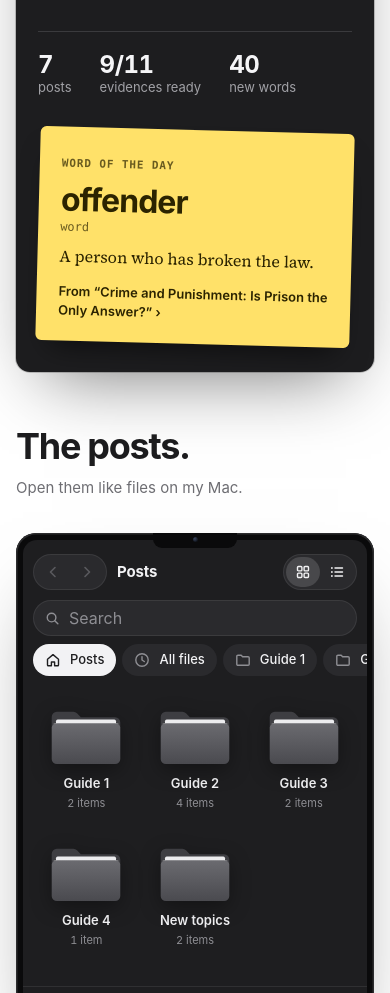
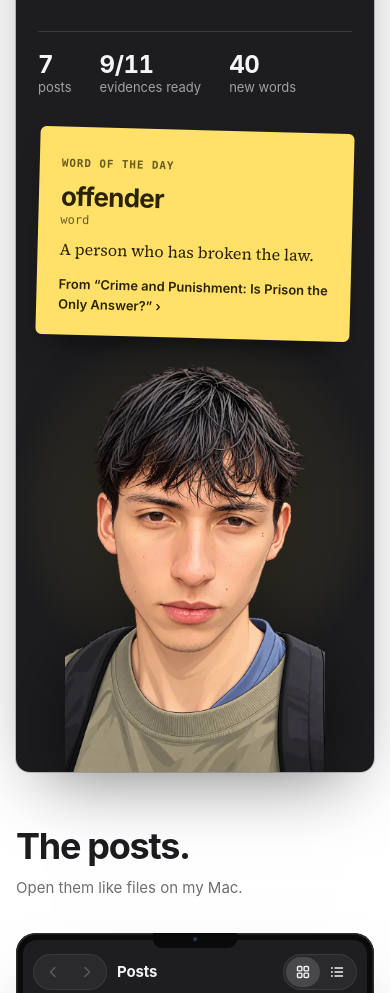
Before and after one commit to judux/my-english-journey, a plain HTML site: page index.html in a window 390 px wide. Shown: the part 600-1593 px from the top of the page. Drawn offline with Linux system fonts and the light colour scheme.

Commit message:
Retrato sin fondo en la ventana de inicio, con la palabra del día pegada al lado
Co-Authored-By: Claude Opus 5.5 <noreply@anthropic.com>

```diff
--- a/index.html
+++ b/index.html
@@ -167,6 +167,26 @@ main.wrap { display: grid; gap: 28px; padding-block: 32px 56px; }
 .stats div { font-size: .8125rem; color: var(--hero-muted); }
 .stats b { display: block; font: 700 1.5rem/1.1 var(--display); color: var(--hero-ink); letter-spacing: -.02em; font-variant-numeric: tabular-nums; }
 
+/* Retrato sin fondo: se apoya en el borde inferior de la ventana, con un halo cálido detrás.
+   La nota de la palabra del día queda pegada encima, sobre el hombro. */
+.me { position: relative; align-self: end; display: grid; justify-items: center; margin-bottom: -44px; min-width: 0; }
+.me::before {
+  content: ""; position: absolute; top: 2%; left: 50%; width: min(118%, 420px); aspect-ratio: 1; translate: -50% 0; border-radius: 50%;
+  background: radial-gradient(closest-side, color-mix(in srgb, var(--hi) 26%, transparent), color-mix(in srgb, var(--hi) 8%, transparent) 60%, transparent);
+  pointer-events: none;
+}
+.me img { position: relative; display: block; width: 100%; max-width: 300px; height: auto; filter: drop-shadow(0 18px 36px rgba(0, 0, 0, .5)); }
+.me .note { position: absolute; z-index: 1; left: -150px; bottom: 18px; width: 204px; padding: 18px 18px 16px; }
+/* Pantallas medianas: el texto ocupa todo el ancho y debajo van la nota y el retrato lado a lado */
+@media (max-width: 1040px) {
+  .hero-body { grid-template-columns: 1fr; gap: 28px; }
+  .me { grid-template-columns: minmax(0, 1fr) auto; align-items: end; gap: 36px; }
+  .me::before { left: auto; right: -50px; translate: none; width: 400px; top: 0; }
+  .me img { max-width: 280px; }
+  .me .note { position: relative; left: auto; bottom: auto; width: 100%; max-width: 300px; justify-self: end; align-self: center; padding: 22px 22px 20px; }
+  .me .note .word { font-size: 2rem; }
+}
+.me .note .word { font-size: 1.625rem; }
 .note {
   background: var(--hi); color: var(--hi-ink); padding: 22px 22px 20px; border-radius: 6px;
   transform: rotate(2.5deg); box-shadow: 0 18px 30px -14px rgba(0, 0, 0, .6);
@@ -444,6 +464,10 @@ footer .wrap { display: flex; justify-content: space-between; flex-wrap: wrap; g
   .menubar nav { display: none; }
   .hero-body { grid-template-columns: 1fr; padding: 32px 22px 28px; gap: 32px; }
   .note { transform: rotate(1.5deg); }
+  .me { margin-bottom: -28px; grid-template-columns: 1fr; gap: 0; justify-items: center; }
+  .me::before { top: 30%; left: 50%; right: auto; translate: -50% 0; width: min(118%, 420px); }
+  .me img { max-width: 260px; }
+  .me .note { max-width: none; justify-self: stretch; margin-bottom: 26px; }
   /* La Mac en el celular: sin barra lateral; sus accesos pasan a una fila de chips bajo la barra */
   .mac { padding: 7px; border-radius: 20px; }
   .mac::after { left: -10px; right: -10px; bottom: -11px; height: 11px; }
@@ -520,6 +544,7 @@ footer .wrap { display: flex; justify-content: space-between; flex-wrap: wrap; g
             <div><b id="count-words">0</b>new words</div>
           </div>
         </div>
+        <div class="me">
         <aside class="note" aria-label="Word of the day">
           <small>Word of the day</small>
           <div class="word" id="wotd-word"></div>
@@ -527,6 +552,8 @@ footer .wrap { display: flex; justify-content: space-between; flex-wrap: wrap; g
           <p id="wotd-def"></p>
           <a id="wotd-from" href="#"></a>
         </aside>
+        <img src="me.webp" alt="Portrait of Johan Sanchez" width="720" height="1131" decoding="async" fetchpriority="high">
+        </div>
       </div>
     </section>
 
```
Also changed, not shown: me.webp (added).
